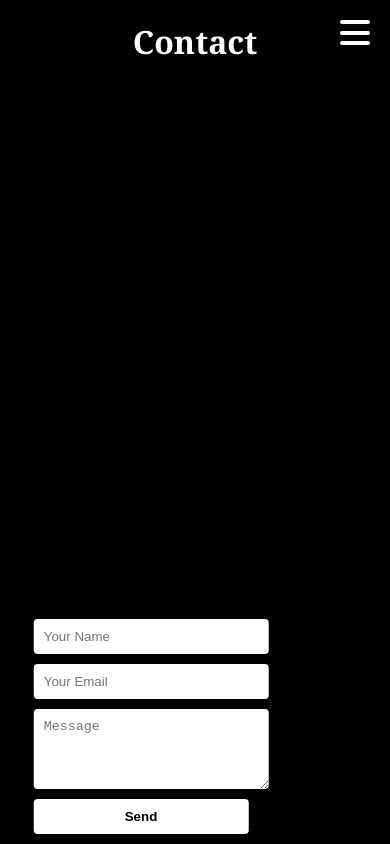
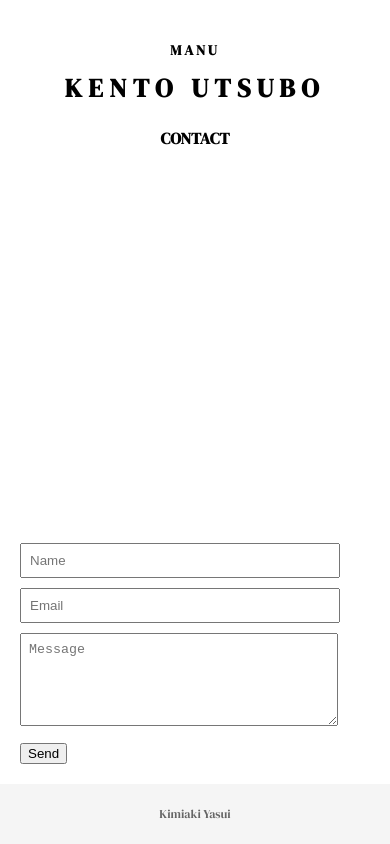
Before and after one commit to kimiakiyasui-2949/mysite-art90, a plain HTML site: page contact.html in a window 390 px wide. Drawn offline with Linux system fonts and the light colour scheme.

Commit message:
Add files via upload

```diff
--- a/contact.html
+++ b/contact.html
@@ -1,156 +1,159 @@
 <!DOCTYPE html>
 <html lang="ja">
 <head>
-<meta charset="UTF-8">
-<meta name="viewport" content="width=device-width, initial-scale=1.0">
-<title>Contact</title>
+<link rel="preconnect" href="https://fonts.googleapis.com">
+<link rel="preconnect" href="https://fonts.gstatic.com" crossorigin>
+<link href="https://fonts.googleapis.com/css2?family=Anton&family=DM+Serif+Display:ital@0;1&family=Montserrat:ital,wght@0,100..900;1,100..900&display=swap" rel="stylesheet">
+<meta charset="UTF-8" />
+<meta name="viewport" content="width=device-width, initial-scale=1.0" />
+<title>Beauty | Kento Utsubo</title>
+
 <style>
-  /* 全体 */
-  body, html {
-    margin: 0;
-    padding: 0;
-    height: 100%;
-    background-color: #000;
-    color: #fff;
-    font-family: 'Georgia', serif;
-    position: relative;
+html, body {
+  margin:0;
+  padding:0;
+  height:100%;
 }
 
-  /* 上中央のタイトル */
-  .title {
-    position: absolute;
-    top: 20px;
-    left: 50%;
-    transform: translateX(-50%);
-    font-size: 48px;
-    font-weight: bold;
-    text-align: center;
+body{
+  font-family:Arial, sans-serif;
+  background:#fff;
+  color:#000;
+  display:flex;
+  flex-direction:column;
+  font-family: "DM Serif Display", serif;
 }
 
-  /* ハンバーガーアイコン */
-  .hamburger {
-    position: absolute;
-    top: 20px;
-    right: 20px;
-    width: 30px;
-    height: 25px;
-    cursor: pointer;
-    display: flex;
-    flex-direction: column;
-    justify-content: space-between;
-    z-index: 20;
+/* ===== コンテンツ ===== */
+.content{
+  flex:1; /* フッター以外の部分が伸びる */
+  padding-bottom:40px;
 }
 
-  .hamburger div {
-    height: 4px;
-    background: #fff;
-    border-radius: 2px;
+/* タイトル部分 */
+.title{
+  padding:40px 0;
+  text-align:center;
 }
 
-  /* 全画面メニュー */
-  .menu {
-    position: fixed;
-    top: 0;
-    left: 0;
-    width: 100%;
-    height: 100%;
-    background: rgba(0,0,0,0.95);
-    display: none;
-    flex-direction: column;
-    align-items: center;
-    justify-content: center;
-    font-size: 32px;
-    z-index: 10;
+.title h1{
+  font-size:14px;
+  letter-spacing:0.2em;
+  margin:0;
+  cursor:pointer;
 }
 
-  .menu a {
-    color: #fff;
-    text-decoration: none;
-    font-size: 73px;
-    margin: 20px 0;
+.title h2{
+  font-size:26px;
+  letter-spacing:0.25em;
+  margin:10px 0 0;
 }
 
-  /* メール送信欄 */
-  .contact-form {
-    position: absolute;
-    bottom: 20px;
-    left: 20px;
-    display: flex;
-    flex-direction: column;
+/* ===== 縦並びギャラリー ===== */
+.vertical-gallery{
+  max-width:800px;
+  margin:0 auto;
+  margin-bottom:40px;
 }
 
-  .contact-form input, .contact-form textarea {
-    margin-bottom: 10px;
-    padding: 10px;
-    border: none;
-    border-radius: 4px;
-    width: 250px;
-    max-width: 90vw;
+.vertical-gallery img{
+  width:100%;
+  display:block;
+  margin-bottom:40px;
 }
 
-  .contact-form button {
-    padding: 10px;
-    border: none;
-    background: #fff;
-    color: #000;
-    cursor: pointer;
-    font-weight: bold;
-    border-radius: 4px;
+/* ===== MANU メニュー ===== */
+.manu-menu{
+  opacity:0;
+  max-height:0;
+  overflow:hidden;
+  transition: opacity 0.5s ease, max-height 0.5s ease;
+  text-align:center;
+  margin-top:10px;
 }
 
-  /* メディアクエリ（スマホ対応） */
-  @media (max-width: 768px) {
-    .title {
-      font-size: 32px;
+.manu-menu.show{
+  opacity:1;
+  max-height:500px; /* 十分な高さ */
 }
 
-    .menu a {
-      font-size: 73px;
+.manu-menu a{
+  display:block;
+  font-size:18px;
+  letter-spacing:0.2em;
+  margin:10px 0;
+  text-decoration:none;
+  color:#f20a0a;
 }
 
-    .contact-form {
-      left: 50%;
-      transform: translateX(-50%);
-      bottom: 10px;
-      width: 55%;
-      padding-right: 120px;
-      padding-left: 12px;
+.manu-menu a:hover{
+  opacity:0.6;
 }
 
-    .contact-form input, .contact-form textarea {
-      width: 100%;
-    }
+/* ===== CONTACT FORM 左下固定 ===== */
+#contactForm{
+
+  left:20px;
+  bottom:40px;
+  background:#fff;
+  padding:20px;
+  width:300px;
+  z-index:1000;
 }
 
+#contactForm input, #contactForm textarea{
+  width:100%;
+  margin-bottom:10px;
+  padding:8px;
+}
+
+/* ===== FOOTER ===== */
+footer{
+  text-align:center;
+  padding:10px;
+  font-size:12px;
+  color:#666;
+  background:#f5f5f5;
+}
 </style>
 </head>
+
 <body>
 
-  <div class="title">Contact</div>
+<div class="content">
 
-  <div class="hamburger" onclick="toggleMenu()">
-    <div></div>
-    <div></div>
-    <div></div>
+  <div class="title">
+    <h1 onclick="toggleManu()">MANU</h1>
+    <h2>KENTO UTSUBO</h2>
+     <H4>CONTACT</H4>
+    <div class="manu-menu" id="manuMenu">
+      <a href="index.html">HOME</a>
+      <a href="work.html">WORK</a>
+      <a href="beauty.html">BEAUTY</a>
+      <a href="profile.html">PROFILE</a>
+    </div>
   </div>
 
-  <div class="menu" id="menu">
-    <a href="index.html">Home</a>
-    <a href="3d.html">Creation</a>
-    <a href="works.html">Works</a>
+
+
 </div>
 
-  <form class="contact-form">
-    <input type="text" placeholder="Your Name" required>
-    <input type="email" placeholder="Your Email" required>
-    <textarea rows="4" placeholder="Message" required></textarea>
+<!-- 左下のメールフォーム -->
+<form id="contactForm" action="mailto:yourmail@gmail.com" method="post" enctype="text/plain">
+  <input type="text" name="name" placeholder="Name">
+  <input type="email" name="email" placeholder="Email">
+  <textarea name="message" rows="5" placeholder="Message"></textarea>
   <button type="submit">Send</button>
 </form>
 
+<footer>
+  <p>Kimiaki Yasui</p>
+</footer>
+
 <script>
-  function toggleMenu() {
-    const menu = document.getElementById('menu');
-    menu.style.display = (menu.style.display === 'flex') ? 'none' : 'flex';
+function toggleManu(){
+  const menu = document.getElementById('manuMenu');
+  menu.classList.toggle('show');
 }
 </script>
 
```
Also changed, not shown: profile.html (added, +113 -0 lines), work.html (added, +173 -0 lines), show.jpg, 1 other file. Lines whose indentation alone changed are shown as unchanged.
